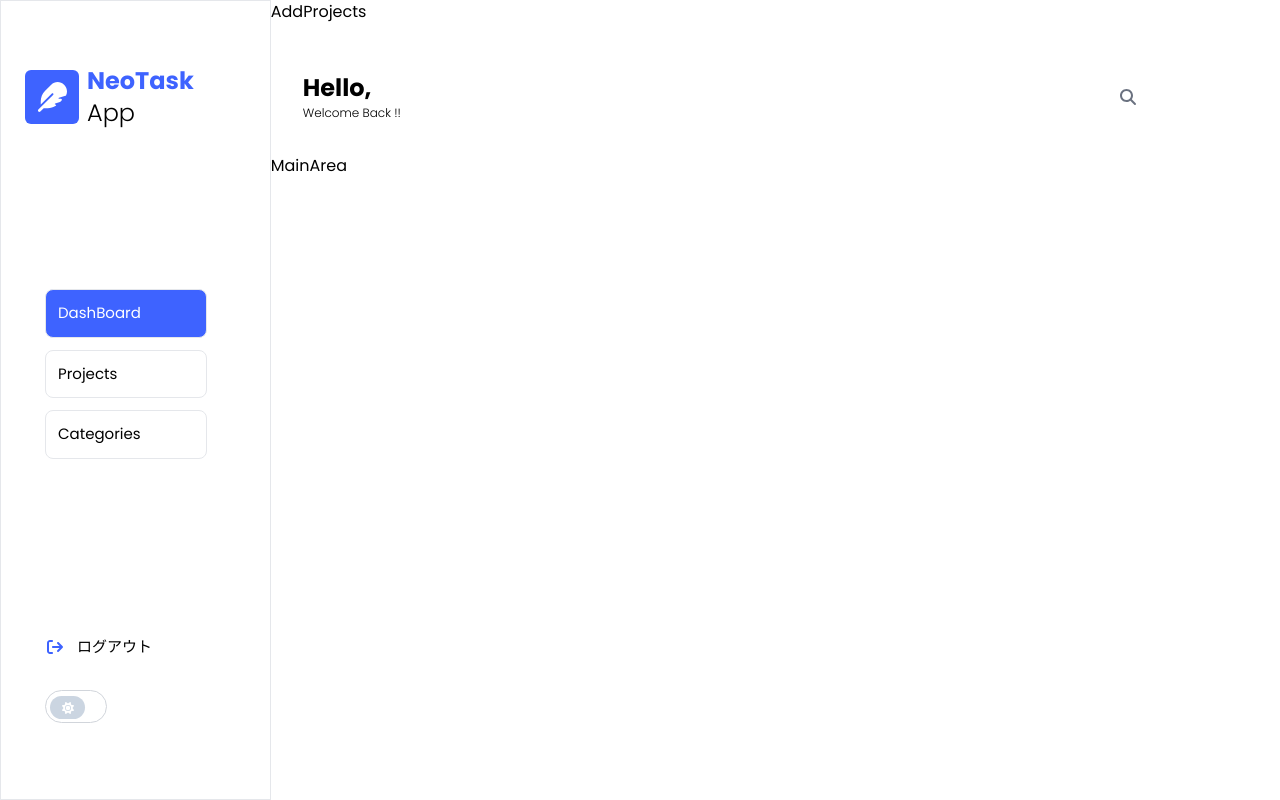
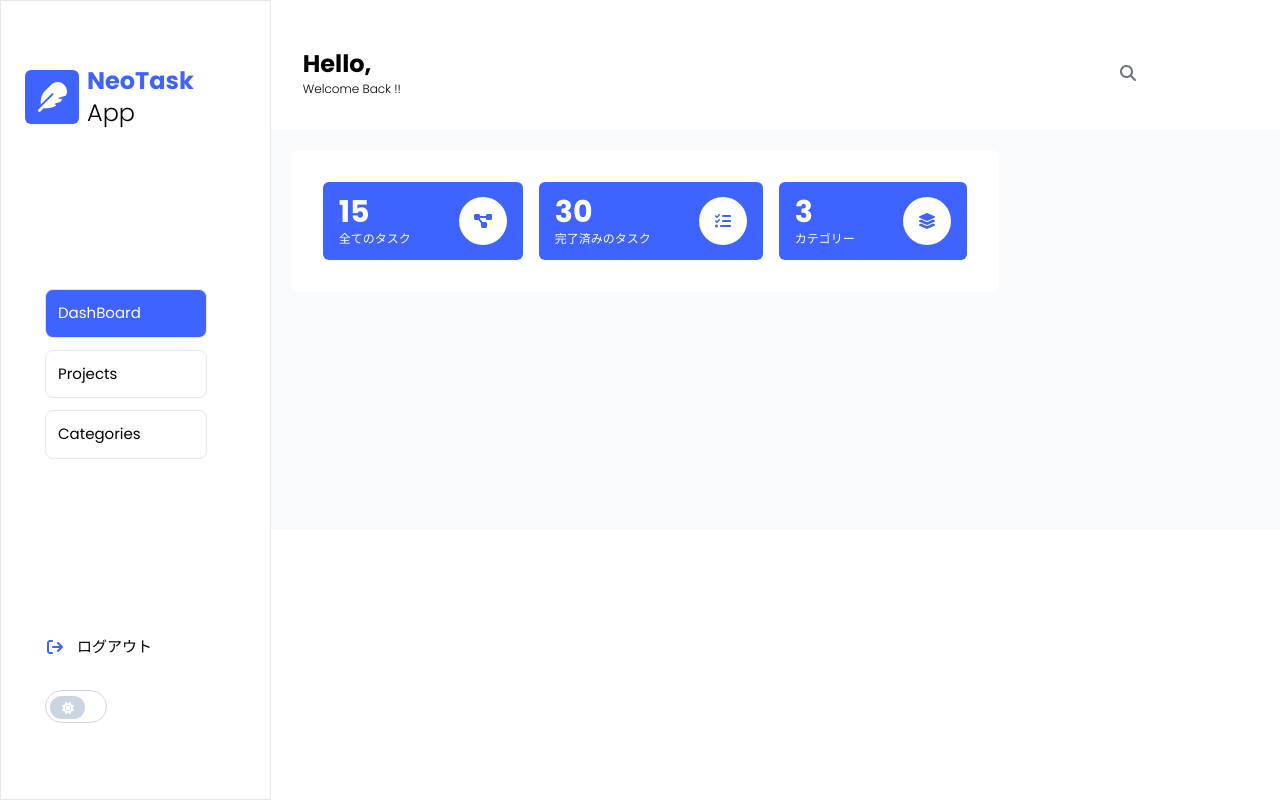
Before and after one commit to Kroro1208/neo-task-app, a Next.js app: page /dashboard in a window 1280 px wide. Built offline with nearby package versions, Linux system fonts and the light colour scheme.

Commit message:
統計カード実装した

```diff
--- a/src/app/components/dashboard/DashBoard.tsx
+++ b/src/app/components/dashboard/DashBoard.tsx
@@ -1,13 +1,21 @@
+import { useGlobalContextProvider } from "@/app/ContextAPI"
 import AddProjects from "../Project/ AddProjects"
 import MainArea from "./Main/MainArea"
 import TopBar from "./TopBar/TopBar"
+import Statistics from "./StatisticsArea/Statistics"
 
 const DashBoard = () => {
+  const {isDark, setIsDark } = useGlobalContextProvider();
+
   return (
     <div className="poppins w-full">
-      <AddProjects />
       <TopBar />
-      <MainArea />
+      <div className={`${isDark ? "bg-transparent" : "bg-slate-50"} flex h-[400px]`}>
+        {/* main content */}
+        <div>
+          <Statistics />
+        </div>
+      </div>
     </div>
   )
 }
--- /dev/null
+++ b/src/app/components/dashboard/StatisticsArea/Statistics.tsx
@@ -0,0 +1,49 @@
+import { useGlobalContextProvider } from "@/app/ContextAPI";
+import { faDiagramProject, faDiagramSuccessor, faLayerGroup, faListCheck } from "@fortawesome/free-solid-svg-icons";
+import { FontAwesomeIcon } from "@fortawesome/react-fontawesome";
+
+interface statisticsCard {
+    text: string;
+    numbers: number;
+    icon: any;
+}
+
+const Statistics = () => {
+    const staticticsCrd: statisticsCard[] = [
+        {text: '全てのタスク', numbers: 15, icon: faDiagramProject},
+        {text: '完了済みのタスク', numbers: 30, icon: faListCheck},
+        {text: 'カテゴリー', numbers: 3, icon: faLayerGroup},
+    ];
+
+    const { isDark, setIsDark } = useGlobalContextProvider();
+
+  return (
+    <div className={`${isDark ? "bg-blackColor" : "bg-white"} m-5 p-8 rounded-lg flex gap-4`}>
+      {staticticsCrd.map((singleCard, cardIndex) => (
+        <div key={cardIndex}>
+            <Card singleCard={singleCard}/>
+        </div>
+      ))}
+    </div>
+  );
+}
+
+export default Statistics
+
+const Card = ({singleCard}: {singleCard: statisticsCard}) =>  {
+    const {text, numbers, icon} = singleCard;
+    return (
+        <div className="px-4 p-3 rounded-md text-white bg-mainColor flex items-center gap-12">
+            <div className="flex flex-col">
+                <span className="font-bold text-3xl">{numbers}</span>
+                <span className="font-light text-[12px]">{text}</span>
+            </div>
+            <div className="h-12 w-12 rounded-full bg-white flex items-center justify-center ">
+                <FontAwesomeIcon
+                className="p-7 text-mainColor"
+                icon={icon}
+                />
+            </div>
+        </div>
+    )
+}
```
